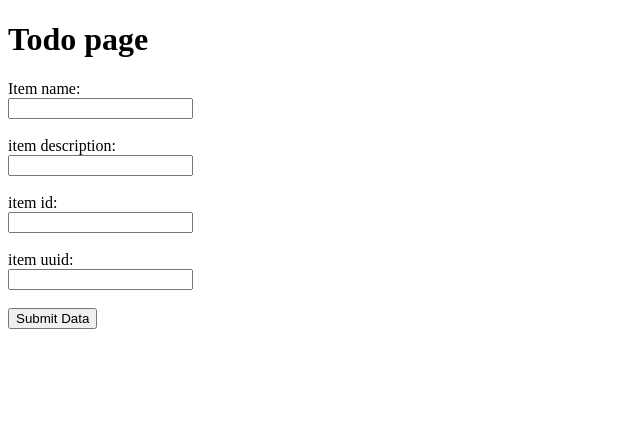
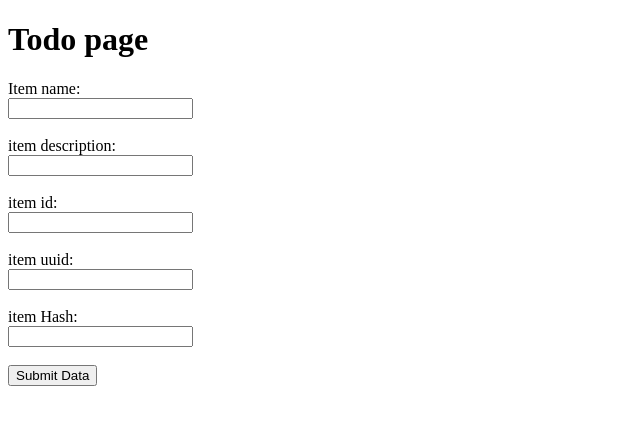
Before and after one commit to gurkirtanbabri/tutedude-flask, a Flask app: page /todo in a window 1280 px wide. Shown: the top 425 px of the page, without its empty margins (0-640 px from the left). Run offline with Flask 3, Linux system fonts and the light colour scheme.

Commit message:
item hash added

```diff
--- a/frontend/templates/todoTemplate.html
+++ b/frontend/templates/todoTemplate.html
@@ -31,6 +31,10 @@
 
         <label for="itemUuid">item uuid:</label><br>
         <input type="itemUuid" id="itemUuid" name="itemUuid" required><br><br>
+
+        <label for="itemHash">item Hash:</label><br>
+        <input type="itemHash" id="itemHash" name="itemHash" required><br><br>
+
         <input type="submit" value="Submit Data">
     </form>
 </body>
```
